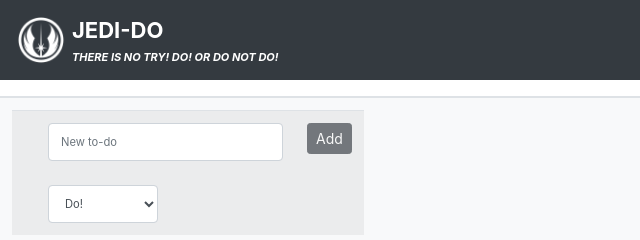
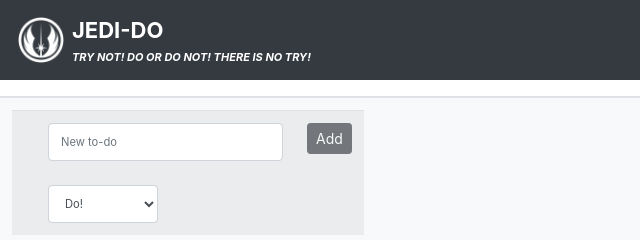
Before and after one commit to LowRezSkyline/Jedi_Do, a plain HTML site: page JEDI_DO/wwwroot/index.html in a window 1280 px wide. Shown: the top 240 px of the page, 0-640 px from the left. Drawn offline with nearby package versions, Linux system fonts and the light colour scheme; no server answers.

Commit message:
Corrected the text to match the original Yoda quote.

```diff
--- a/JEDI_DO/wwwroot/index.html
+++ b/JEDI_DO/wwwroot/index.html
@@ -29,7 +29,7 @@
                     <td><span class="jedido-title-base jedido-name">JEDI-do</span></td>
                 </tr>
                 <tr>
-                    <td> <div class="jedido-title-base jedido-tag-line">There is no Try! Do! or Do Not Do!</div></td>
+                    <td> <div class="jedido-title-base jedido-tag-line">Try Not! Do or Do Not! There is no try!</div></td>
                 </tr>
             </table>
 
@@ -52,7 +52,7 @@
                                     <br />
                                     <select id="add-type" class="form-control jedido-drop-down">
                                         <option value="1">Do!</option>
-                                        <option value="2">Do Not Do!</option>
+                                        <option value="2">Not Do!</option>
                                     </select>
                                 </td>
                                 <td><input id="btnAdd" type="submit" value="Add" disabled="" class="btn btn-dark btn-sm"></td>
@@ -75,7 +75,7 @@
                                 <br />
                                     <select id="edit-type" class="form-control jedido-drop-down">
                                         <option value="1">Do!</option>
-                                        <option value="2">Do Not Do!</option>
+                                        <option value="2">Not Do!</option>
                                     </select>
                                 </td>
                                 <td>
```
Also changed, not shown: 1 other file.
